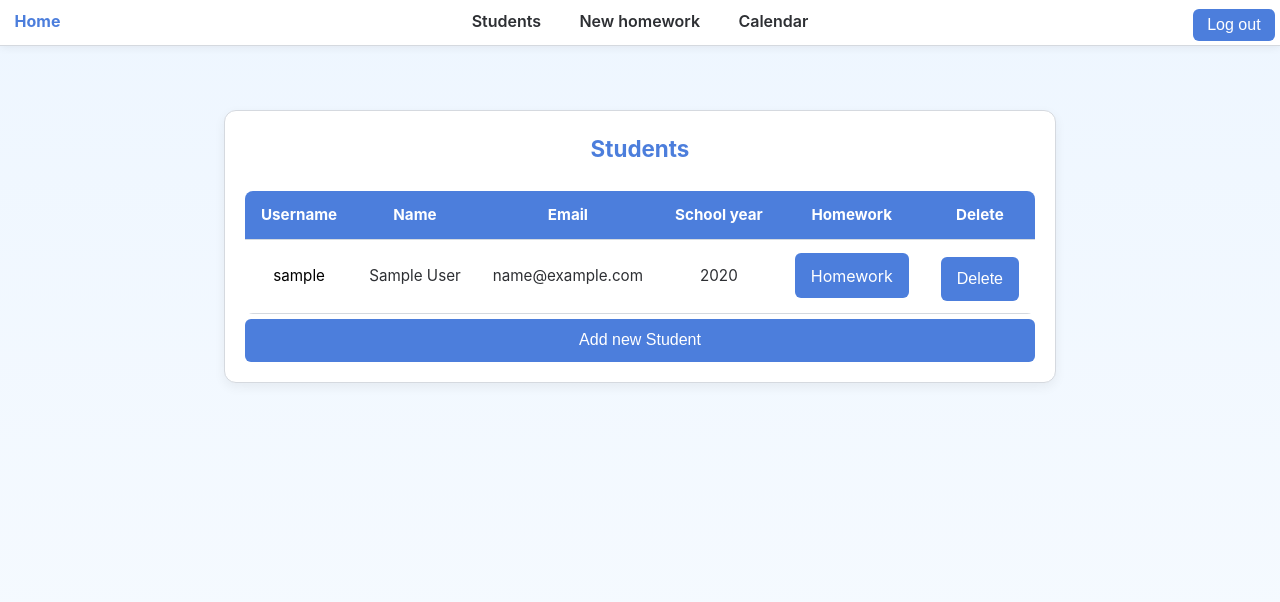
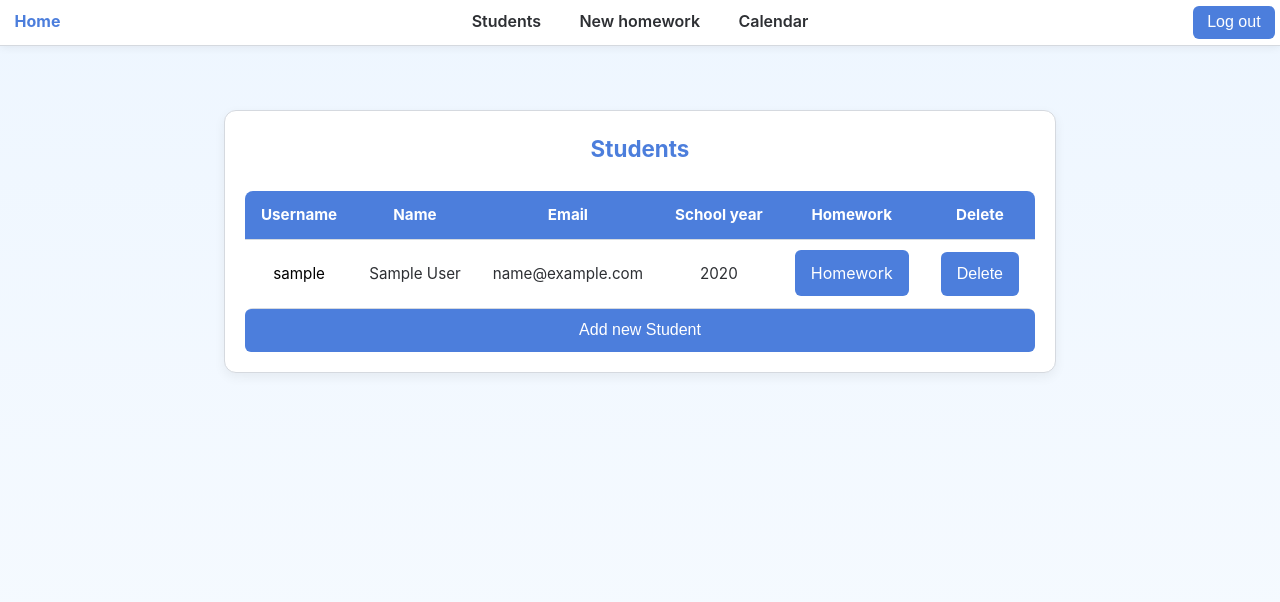
Before and after one commit to mzsl03/private-teacher-site, a Django app: page /students/ in a window 1280 px wide. Shown: the top 602 px of the page. Run offline with Django 5.2, Linux system fonts and the light colour scheme; a user stored in the database is signed in; tables that the repository leaves empty hold one stand-in row (values such as "Sample post").

Commit message:
style: fix margin of delete button

```diff
--- a/core_site/homework_org_site/static/css/student_list.css
+++ b/core_site/homework_org_site/static/css/student_list.css
@@ -42,10 +42,6 @@
     transition: background 0.2s ease;
 }
 
-.btn {
-    margin-top: 5px;
-}
-
 a {
     text-decoration: none;
     color: #fff;
```
